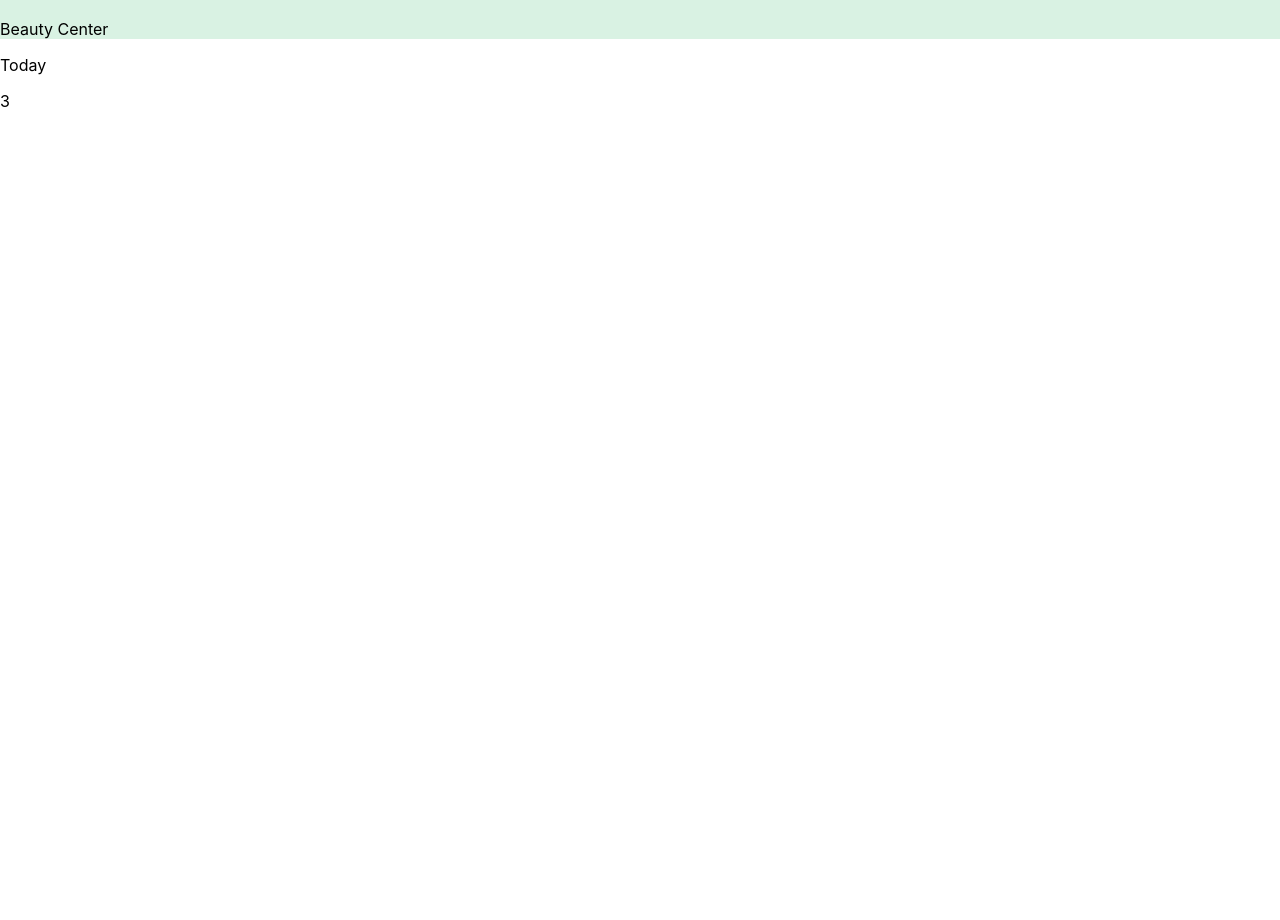
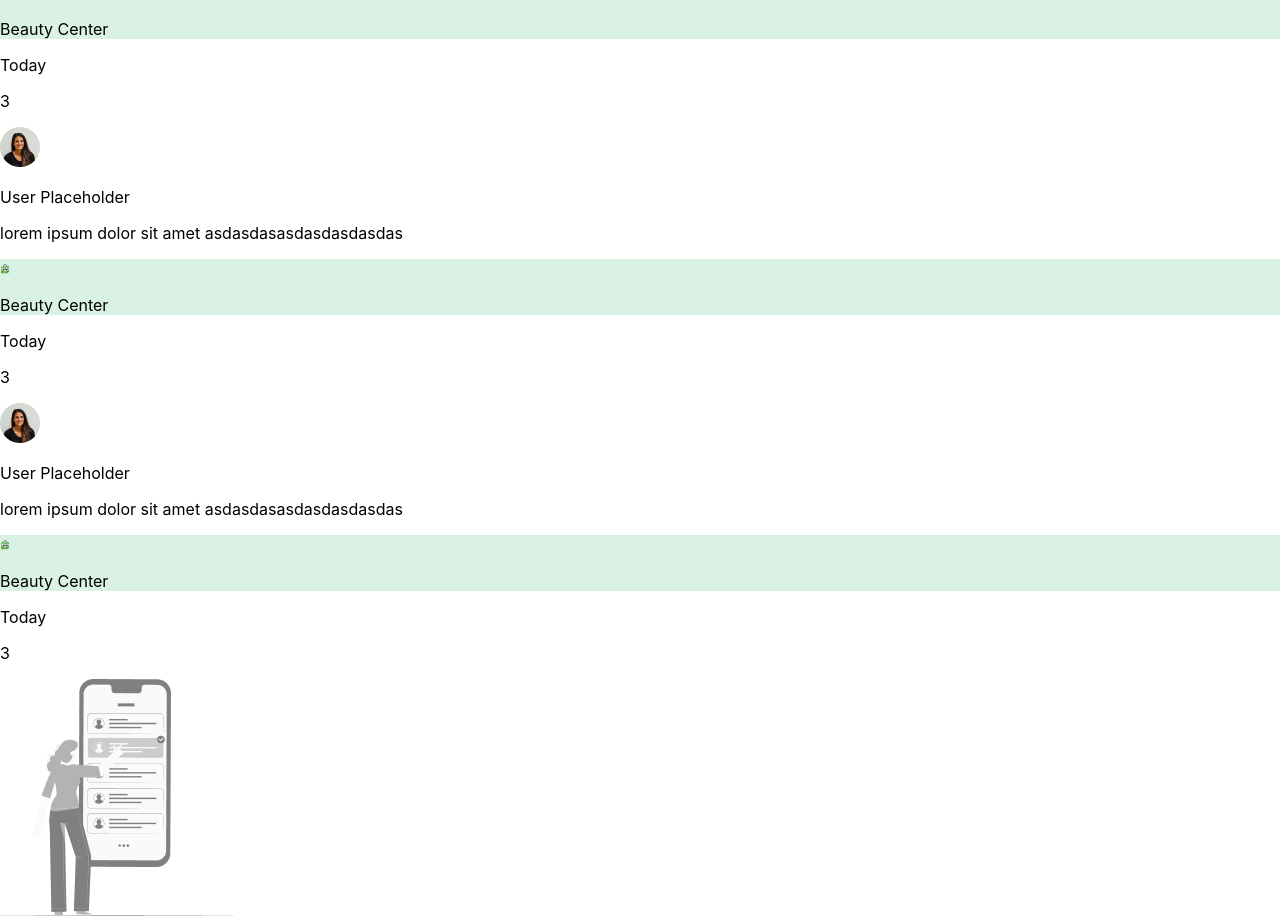
Before and after one commit to luminerrr/fe-mini-challenge-paragon, a React (Create React App) app: page /dashboard in a window 1280 px wide. Shown: the part 4426-5346 px from the top of the page. Before the commit the page ends 4553 px from the top, so only its background shows below. Built offline with nearby package versions, Linux system fonts and the light colour scheme.

Commit message:
empty chat placeholder

```diff
--- /dev/null
+++ b/src/components/Chat.js
@@ -0,0 +1,12 @@
+import chatPlaceholder from '../assets/no_chat_img.png'
+
+export default function Chat(){
+
+  return(<>
+  <div className="fixed left-[48rem] w-screen h-full bg-red-400">
+    <div className='flex w-full justify-center'>
+      <img src={chatPlaceholder} alt='' className='flex'/>
+    </div>
+  </div>
+  </>)
+}
--- a/src/components/Chatroom.js
+++ b/src/components/Chatroom.js
@@ -6,7 +6,7 @@ export default function Chatroom() {
     return(
         <>
         <div className="fixed left-52 w-screen flex flex-row flex-auto h-full">
-            <div className="flex flex-col w-2/6 border-r-2">
+            <div className="flex flex-col w-[35rem] border-r-2">
                 <div className="h-32 p-4">
                     <div className="flex h-full justify-between">
                         <h2 className="font-bold text-2xl">Chat</h2>
@@ -21,10 +21,10 @@ export default function Chatroom() {
                         </div>
                     </div>
                 </div>
-                <div className="flex flex-row justify-evenly pb-3">
-                    <p className="font-semibold">Perlu balas</p>
-                    <p className="font-semibold">Terbalas</p>
-                    <p className="font-semibold">Semua chat</p>
+                <div className="flex flex-row justify-evenly pb-2">
+                    <p className="font-bold underline underline-offset-[1rem] z-40 decoration-blue-500 decoration-2">Perlu balas</p>
+                    <p className="font-semibold hover:underline hover:underline-offset-[1rem] decoration-blue-500 decoration-2 z-40">Terbalas</p>
+                    <p className="font-semibold hover:underline hover:underline-offset-[1rem] decoration-blue-500 decoration-2 z-40">Semua chat</p>
                 </div>
                 <div className="flex flex-row w-full border-b-2">
                     <div className="border-b-2 border-blue-400">
@@ -33,7 +33,7 @@ export default function Chatroom() {
                 </div>
 
                 <div className="w-full block align-middle">
-                    <div className='flex w-full justify-evenly border-b-2'>
+                    <div className='flex w-full justify-evenly border-b-2 hover:bg-gray-100'>
                         <div className="flex-row p-4 grid grid-cols-3 items-center px-5">
                             <img src={userChatPlaceholder} alt=''/>
                             <div className='space-y-2'>
@@ -44,9 +44,49 @@ export default function Chatroom() {
                                     <p className='text-xs'>Beauty Center</p>
                                 </div>
                             </div>
-                            <div className='flex-row flex justify-end'>
-                                <p className='block'>Today</p>
-                                <p className='block'>3</p>
+                            <div className='flex-col flex justify-self-end space-y-2'>
+                                <p className='text-xs'>Today</p>
+                                <div className='bg-blue-600 w-7 h-7 text-center rounded-full'>
+                                    <p className='text-white'>3</p>
+                                </div>
+                            </div>
+                        </div>
+                    </div>
+                    <div className='flex w-full justify-evenly border-b-2 hover:bg-gray-100'>
+                        <div className="flex-row p-4 grid grid-cols-3 items-center px-5">
+                            <img src={userChatPlaceholder} alt=''/>
+                            <div className='space-y-2'>
+                                <p className='font-bold'>User Placeholder</p>
+                                <p className='flex-grow truncate text-sm'>lorem ipsum dolor sit amet asdasdasasdasdasdasdas</p>
+                                <div className='bg_tokopedia_small w-28 h-6 p-1 justify-center flex rounded-md space-x-2'>
+                                    <img src={tokopediaSmallIcon} alt='tokopedia'/>
+                                    <p className='text-xs'>Beauty Center</p>
+                                </div>
+                            </div>
+                            <div className='flex-col flex justify-self-end space-y-2'>
+                                <p className='text-xs'>Today</p>
+                                <div className='bg-blue-600 w-7 h-7 text-center rounded-full'>
+                                    <p className='text-white'>3</p>
+                                </div>
+                            </div>
+                        </div>
+                    </div>
+                    <div className='flex w-full justify-evenly border-b-2 hover:bg-gray-100'>
+                        <div className="flex-row p-4 grid grid-cols-3 items-center px-5">
+                            <img src={userChatPlaceholder} alt=''/>
+                            <div className='space-y-2'>
+                                <p className='font-bold'>User Placeholder</p>
+                                <p className='flex-grow truncate text-sm'>lorem ipsum dolor sit amet asdasdasasdasdasdasdas</p>
+                                <div className='bg_tokopedia_small w-28 h-6 p-1 justify-center flex rounded-md space-x-2'>
+                                    <img src={tokopediaSmallIcon} alt='tokopedia'/>
+                                    <p className='text-xs'>Beauty Center</p>
+                                </div>
+                            </div>
+                            <div className='flex-col flex justify-self-end space-y-2'>
+                                <p className='text-xs'>Today</p>
+                                <div className='bg-blue-600 w-7 h-7 text-center rounded-full'>
+                                    <p className='text-white'>3</p>
+                                </div>
                             </div>
                         </div>
                     </div>
--- a/src/pages/Dashboard.js
+++ b/src/pages/Dashboard.js
@@ -1,3 +1,4 @@
+import Chat from "../components/Chat";
 import Chatroom from "../components/Chatroom";
 import Navbar from "../components/Navbar";
 import Sidebar from "../components/Sidebar";
@@ -9,9 +10,8 @@ export default function Dashboard(){
         <Navbar />
         <Sidebar />
 
-
         <Chatroom />
-
+        <Chat />
 
         </>
     )
```
Also changed, not shown: src/assets/no_chat_img.png (added).
